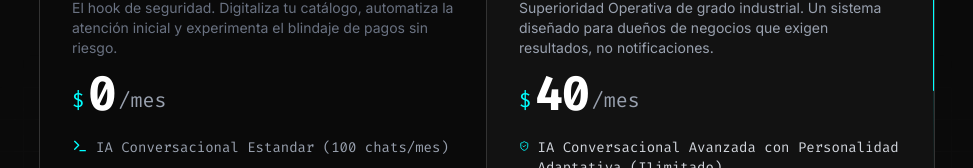
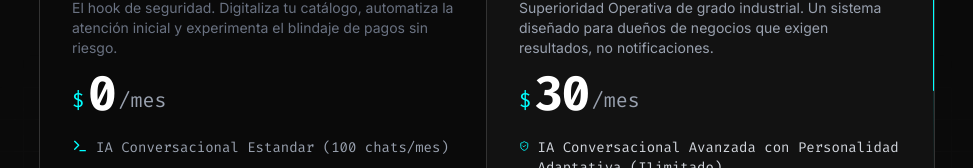
Before and after one commit to juanpabloortiz01/Quantum-OS, a Next.js app: page / in a window 1280 px wide. Shown: the part 2369-2537 px from the top of the page, without its empty margins (153-1126 px from the left). Built offline with nearby package versions, Linux system fonts and the light colour scheme.

Commit message:
cambiar el precio!

```diff
--- a/src/components/QuantumPricing.tsx
+++ b/src/components/QuantumPricing.tsx
@@ -108,7 +108,7 @@ export default function QuantumPricing() {
                 <div className="mt-8 space-y-6 relative z-10">
                   <div className="text-gray-400 flex items-end gap-1 text-xl font-mono">
                     <span className="text-[#00FFFF]">$</span>
-                    <span className="text-white -mb-1 text-5xl font-bold tracking-tighter">40</span>
+                    <span className="text-white -mb-1 text-5xl font-bold tracking-tighter">30</span>
                     <span>/mes</span>
                   </div>
 
```
